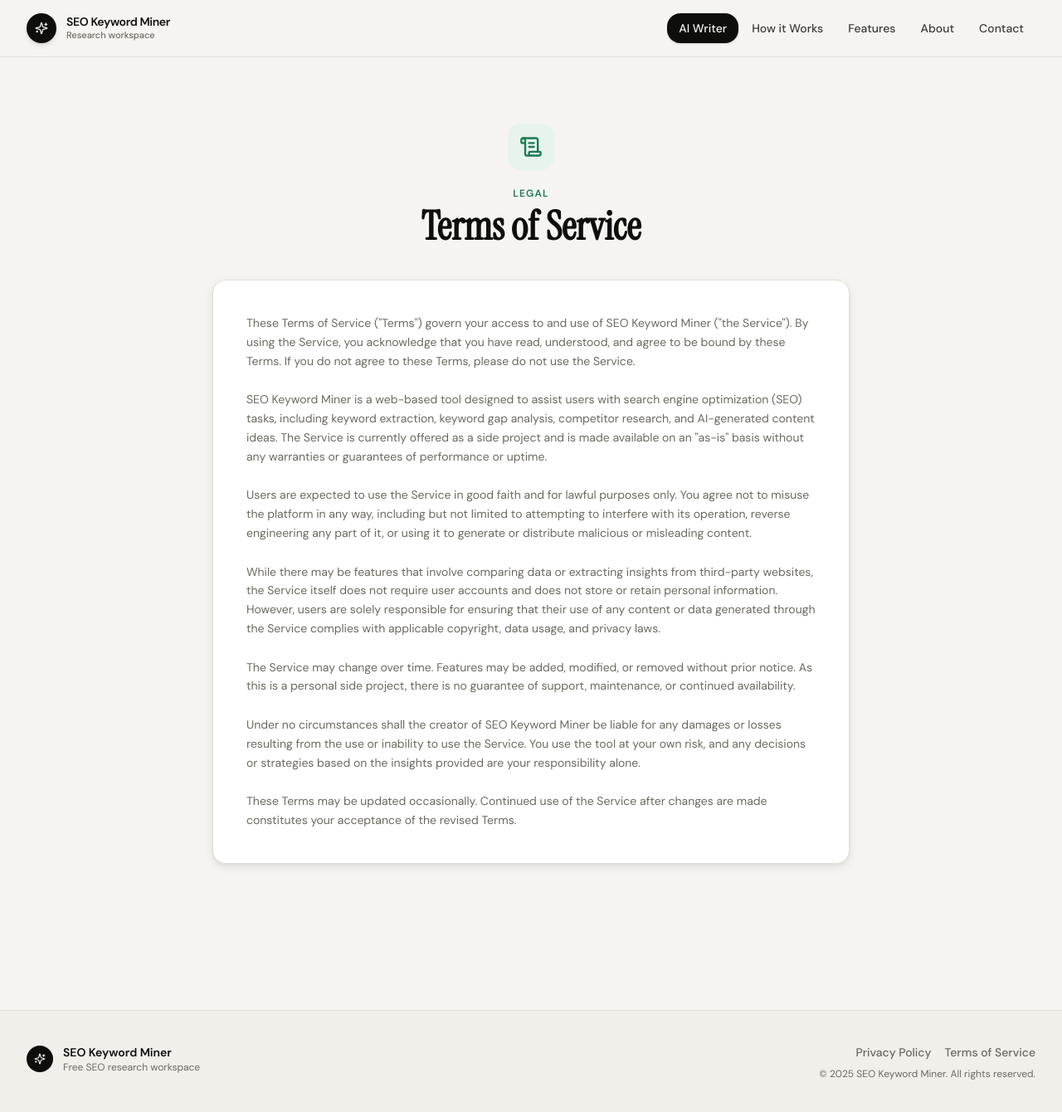
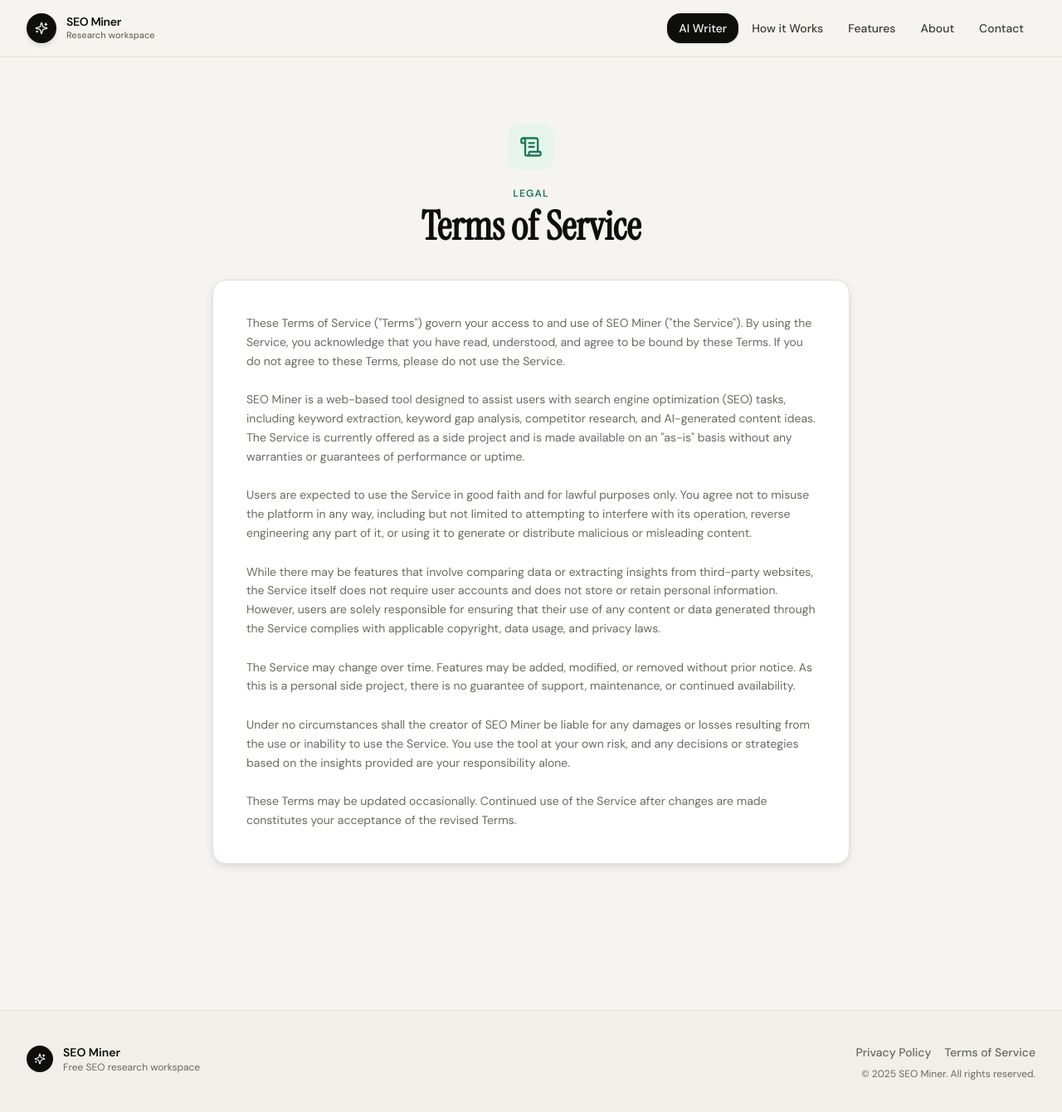
Before and after one commit to Ahmedj04/SEO-keywords-Extractor, a Next.js app: page /terms in a window 1280 px wide. Shown: the whole page at 83% size. Built offline with nearby package versions, Linux system fonts and the light colour scheme.

Commit message:
udpate project name to SEO Minor

```diff
--- a/components/Footer.js
+++ b/components/Footer.js
@@ -12,7 +12,7 @@
                             <Sparkles className="h-3.5 w-3.5" />
                         </div>
                         <div>
-                            <p className="text-sm font-semibold text-[var(--foreground)]">SEO Keyword Miner</p>
+                            <p className="text-sm font-semibold text-[var(--foreground)]">SEO Miner</p>
                             <p className="text-xs text-[var(--text-muted)]">Free SEO research workspace</p>
                         </div>
                     </div>
@@ -32,7 +32,7 @@
                             </Link>
                         </div>
                         <p className="text-xs text-[var(--text-muted)]">
-                            &copy; {new Date().getFullYear()} SEO Keyword Miner. All rights reserved.
+                            &copy; {new Date().getFullYear()} SEO Miner. All rights reserved.
                         </p>
                     </div>
                 </div>
--- a/components/Header.js
+++ b/components/Header.js
@@ -38,7 +38,7 @@
                     </div>
                     <div className="flex flex-col">
                         <span className="text-sm font-semibold leading-tight tracking-tight text-[var(--foreground)]">
-                            SEO Keyword Miner
+                            SEO Miner
                         </span>
                         <span className="text-[11px] text-[var(--text-muted)] leading-tight font-medium">
                             Research workspace
--- a/package.json
+++ b/package.json
@@ -1,5 +1,5 @@
 {
-  "name": "seo-keyword-extractor-website",
+  "name": "seo-miner",
   "version": "0.1.0",
   "private": true,
   "scripts": {
--- a/pages/api/contact.js
+++ b/pages/api/contact.js
@@ -41,10 +41,10 @@
         });
         // 3.2. Define the email message
         const mailOptions = {
-            from: `"SEO Keyword Miner Contact" <${process.env.EMAIL_USER}>`,
+            from: `"SEO Miner Contact" <${process.env.EMAIL_USER}>`,
             to: process.env.EMAIL_USER,
             replyTo: email,
-            subject: 'New Contact Form Submission On SEO Keyword Miner.',
+            subject: 'New Contact Form Submission On SEO Miner.',
             text: `Name: ${name}\nEmail: ${email}\nMessage: ${message}`,
             // html: `<p>Name: ${name}</p><p>Email: ${email}</p><p>Message: ${message}</p>`,
           };
--- a/pages/index.js
+++ b/pages/index.js
@@ -646,7 +646,7 @@
                         </div>
                         <div className="space-y-4 text-sm leading-relaxed" style={{ color: 'var(--text-muted)' }}>
                             <p>
-                                SEO Keyword Miner is built for people who want useful keyword data without a complicated dashboard. It helps you inspect pages, compare competitor language, and move from research to content planning quickly.
+                                SEO Miner is built for people who want useful keyword data without a complicated dashboard. It helps you inspect pages, compare competitor language, and move from research to content planning quickly.
                             </p>
                             <p>
                                 The product focuses on simplicity, transparency, and usefulness: fewer distractions, clearer outputs, and reports that can be used in briefs, documents, and SEO workflows.
--- a/pages/privacy.js
+++ b/pages/privacy.js
@@ -44,7 +44,7 @@
                     >
                         <div className="space-y-6 text-sm leading-relaxed" style={{ color: 'var(--text-muted)' }}>
                             <p>
-                                SEO Keyword Miner is committed to respecting your privacy. As of now, this Service does not collect, store, or process any personal information from users.
+                                SEO Miner is committed to respecting your privacy. As of now, this Service does not collect, store, or process any personal information from users.
                             </p>
                             <p>
                                 No account creation is required to access or use the tool, and we do not ask for your name, email address, or any other identifiable information. We do not use cookies, local storage, or session storage to track user activity. The Service operates entirely without analytics scripts, trackers, or third-party integrations that would collect behavioral data.
@@ -56,7 +56,7 @@
                                 In the event that user data collection becomes necessary in the future—for example, to save reports or personalize features—this policy will be updated clearly and transparently, and users will be informed before any changes go into effect.
                             </p>
                             <p>
-                                By using SEO Keyword Miner, you acknowledge and agree to this data-minimal approach. If you have any concerns about privacy, you are encouraged to inspect the network traffic from your browser or review the open-source code (if applicable) to verify this privacy stance.
+                                By using SEO Miner, you acknowledge and agree to this data-minimal approach. If you have any concerns about privacy, you are encouraged to inspect the network traffic from your browser or review the open-source code (if applicable) to verify this privacy stance.
                             </p>
                         </div>
                     </div>
--- a/pages/terms.js
+++ b/pages/terms.js
@@ -44,10 +44,10 @@
                     >
                         <div className="space-y-6 text-sm leading-relaxed" style={{ color: 'var(--text-muted)' }}>
                             <p>
-                                These Terms of Service ("Terms") govern your access to and use of SEO Keyword Miner ("the Service"). By using the Service, you acknowledge that you have read, understood, and agree to be bound by these Terms. If you do not agree to these Terms, please do not use the Service.
+                                These Terms of Service ("Terms") govern your access to and use of SEO Miner ("the Service"). By using the Service, you acknowledge that you have read, understood, and agree to be bound by these Terms. If you do not agree to these Terms, please do not use the Service.
                             </p>
                             <p>
-                                SEO Keyword Miner is a web-based tool designed to assist users with search engine optimization (SEO) tasks, including keyword extraction, keyword gap analysis, competitor research, and AI-generated content ideas. The Service is currently offered as a side project and is made available on an "as-is" basis without any warranties or guarantees of performance or uptime.
+                                SEO Miner is a web-based tool designed to assist users with search engine optimization (SEO) tasks, including keyword extraction, keyword gap analysis, competitor research, and AI-generated content ideas. The Service is currently offered as a side project and is made available on an "as-is" basis without any warranties or guarantees of performance or uptime.
                             </p>
                             <p>
                                 Users are expected to use the Service in good faith and for lawful purposes only. You agree not to misuse the platform in any way, including but not limited to attempting to interfere with its operation, reverse engineering any part of it, or using it to generate or distribute malicious or misleading content.
@@ -59,7 +59,7 @@
                                 The Service may change over time. Features may be added, modified, or removed without prior notice. As this is a personal side project, there is no guarantee of support, maintenance, or continued availability.
                             </p>
                             <p>
-                                Under no circumstances shall the creator of SEO Keyword Miner be liable for any damages or losses resulting from the use or inability to use the Service. You use the tool at your own risk, and any decisions or strategies based on the insights provided are your responsibility alone.
+                                Under no circumstances shall the creator of SEO Miner be liable for any damages or losses resulting from the use or inability to use the Service. You use the tool at your own risk, and any decisions or strategies based on the insights provided are your responsibility alone.
                             </p>
                             <p>
                                 These Terms may be updated occasionally. Continued use of the Service after changes are made constitutes your acceptance of the revised Terms.
```
Also changed, not shown: 2 other files (tests, documents, lock files or other folders).
